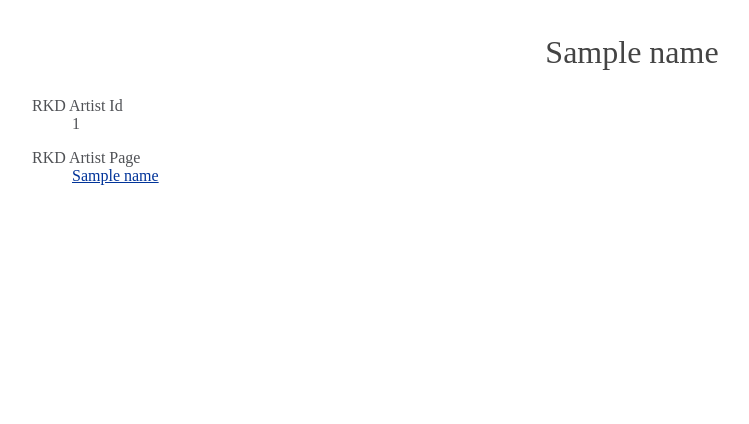
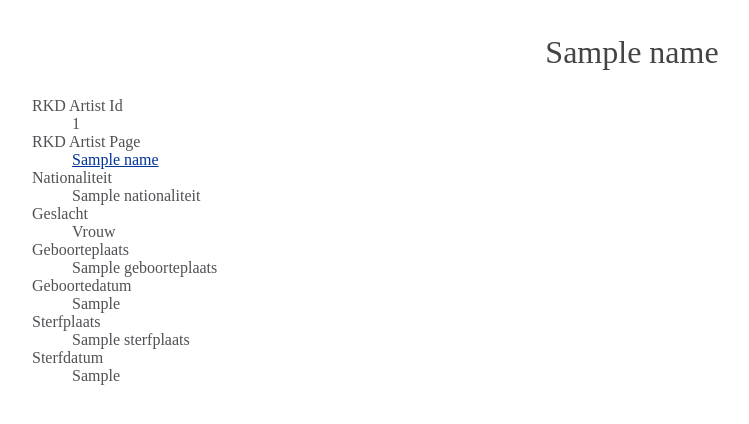
Before and after one commit to CaptainSumo/hackalod, a CodeIgniter app: the page made by application/views/artist.php in a window 1280 px wide. Shown: the top 424 px of the page, without its empty margins (8-757 px from the left). Run offline with CodeIgniter, Linux system fonts and the light colour scheme; the template is opened without the code that fills it: most values are stand-ins (such as "Sample title", 1, 10 or a date in 2020).

Commit message:
Artist Page

```diff
--- a/application/controllers/data.php
+++ b/application/controllers/data.php
@@ -130,7 +130,7 @@ QUERY_MOVEMENT;
             if(!isset($dataOut[$label])){
                 $dataOut[$label] = array(   'text' => $label,
                     'size' => 10,
-                    'href' => sprintf('/movement/artist/%s/%s', $code, $label),
+                    'href' => sprintf('/movement/artist/%s', $code),
                 );
 
             }
--- a/application/views/artist.php
+++ b/application/views/artist.php
@@ -10,14 +10,44 @@ defined('BASEPATH') OR exit('No direct script access allowed');
 <body>
 
     <h1> <?php echo(urldecode($name))?></h1>
+
+    <?php if($rkdId) { ?>
         <dl>
             <dt>RKD Artist Id</dt>
             <dd><?php echo(urldecode($rkdId))?></dd>
-    </dl>
-    <dl>
             <dt>RKD Artist Page</dt>
             <dd><a href="<?php echo($rkdUri);?>" target="_blank"><?php echo(urldecode($name))?></a></dd>
+       <?php if(isset($rkdData['nationaliteit'])) {?>
+                <dt>Nationaliteit</dt>
+                <dd><?php echo(  is_array($rkdData['nationaliteit']) ? $rkdData['nationaliteit'][0] : $rkdData['nationaliteit']) ; ?></dd>
+        <?php }?>
+        <?php if(isset($rkdData['geslacht'])) {?>
+                <dt>Geslacht</dt>
+                <dd><?php echo(  $rkdData['geslacht'] == 'm' ? 'Man': 'Vrouw') ?></dd>
+        <?php }?>
+            <?php if(isset($rkdData['geboorteplaats'])) {?>
+                <dt>Geboorteplaats</dt>
+                <dd><?php echo(  is_array($rkdData['geboorteplaats']) ? $rkdData['geboorteplaats'][0] : $rkdData['geboorteplaats']) ; ?></dd>
+            <?php }?>
+            <?php if(isset($rkdData['geboortedatum_begin'])) {?>
+                <dt>Geboortedatum</dt>
+                <dd><?php echo(  is_array($rkdData['geboortedatum_begin']) ? $rkdData['geboortedatum_begin'][0] : $rkdData['geboortedatum_begin']) ; ?></dd>
+            <?php }?>
+            <?php if(isset($rkdData['sterfplaats'])) {?>
+                <dt>Sterfplaats</dt>
+                <dd><?php echo(  is_array($rkdData['sterfplaats']) ? $rkdData['sterfplaats'][0] : $rkdData['sterfplaats']) ; ?></dd>
+            <?php }?>
+            <?php if(isset($rkdData['sterfdatum_begin'])) {?>
+                <dt>Sterfdatum</dt>
+                <dd><?php echo(  is_array($rkdData['sterfdatum_begin']) ? $rkdData['sterfdatum_begin'][0] : $rkdData['sterfdatum_begin']) ; ?></dd>
+            <?php }?>
+
         </dl>
+
+    <?php }else { ?>
+        <h3 class="warning" >Er is helaas geen RKDid ik Wikidata voor deze kunstenaar</h3>
+    <?php }?>
+
 
 
 
```
Also changed, not shown: application/controllers/Movement.php (+97 -4 lines). Lines whose indentation alone changed are shown as unchanged.
